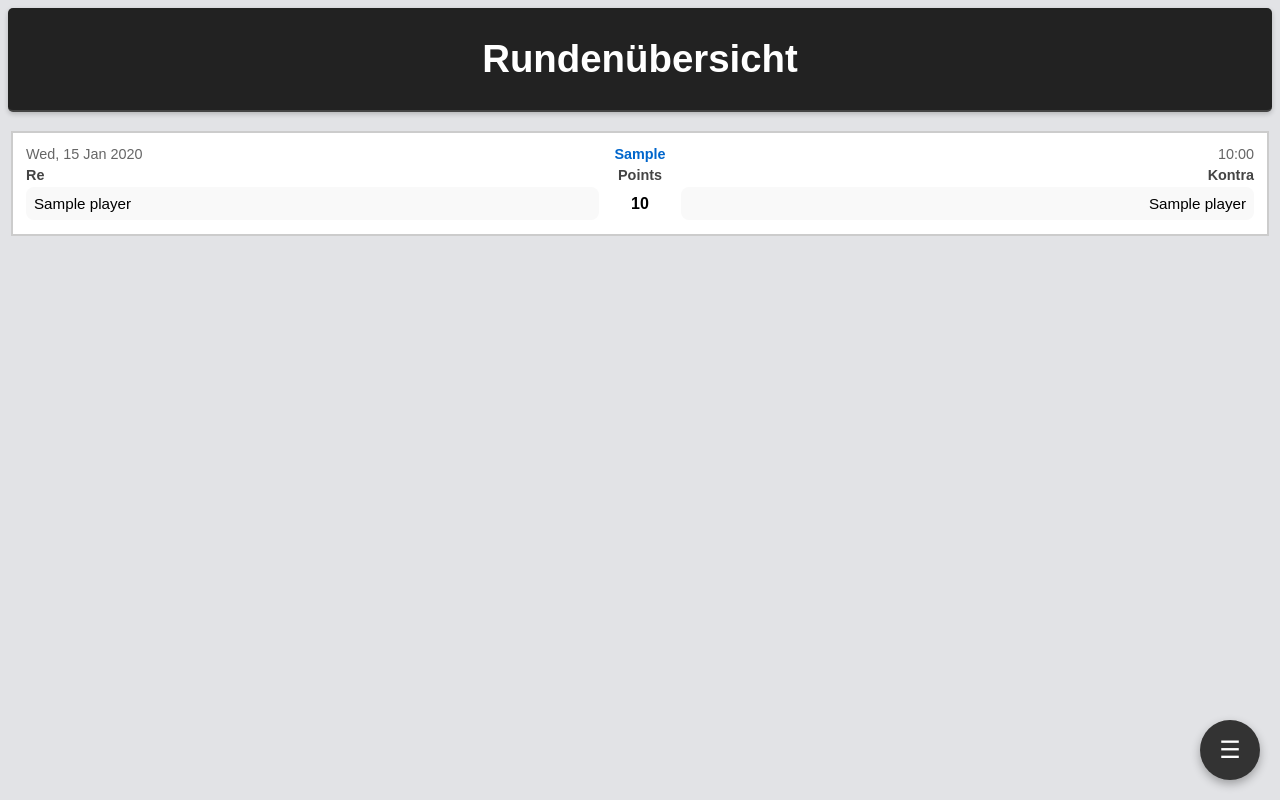
After one commit to Pht27/doko, a Flask app: template frontend/templates/sites/match_history/match_history.html in a window 1280 px wide. The commit adds this page. Run offline with Flask 3, Linux system fonts and the light colour scheme; the template is opened without the code that fills it: most values are stand-ins (such as "Sample title", 1, 10 or a date in 2020).

Commit message:
match history halbwegs okay aussehend

```diff
--- a/app.py
+++ b/app.py
@@ -2,6 +2,7 @@ import os
 from flask import Flask, redirect, url_for
 
 from backend.sites.players.routes import players_bp
+from backend.sites.match_history.routes import match_history_bp
 
 app = Flask(
     __name__,
@@ -10,6 +11,7 @@ app = Flask(
 )
 
 app.register_blueprint(players_bp)
+app.register_blueprint(match_history_bp)
 
 
 @app.route('/')
--- a/frontend/static/css/base/navbar.css
+++ b/frontend/static/css/base/navbar.css
@@ -4,6 +4,12 @@
   left: 50%;
   transform: translateX(-50%);
   z-index: 1001;
+}
+
+.hamburger-container {
+  left: auto;
+  right: 20px;
+  transform: none;
 }
 
 .hamburger-btn {
--- /dev/null
+++ b/frontend/static/css/components/match_container.css
@@ -0,0 +1,122 @@
+.match-card {
+  background: white;
+  border: 2px solid #ccc;
+  border-radius: px;
+  padding: 0.8rem;
+  margin-bottom: 0.5rem;
+  transition: box-shadow 0.2s ease;
+}
+
+.match-header {
+  display: flex;
+  justify-content: space-between;
+  align-items: center;
+  font-size: 0.9rem;
+  color: #666;
+  margin-bottom: 0.3rem;
+}
+
+.match-header-left {
+  flex: 1;
+  text-align: left;
+}
+
+.match-header-center {
+  flex: 1;
+  text-align: center;
+}
+
+.match-header-right {
+  flex: 1;
+  text-align: right;
+}
+
+.match-meta-row {
+  display: flex;
+  justify-content: space-between;
+  align-items: center;
+  font-weight: bold;
+  font-size: 0.9rem;
+  margin-bottom: 0.3rem;
+  color: #444;
+}
+
+.party-title {
+  flex: 1;
+  text-align: left;
+}
+
+.party-title.kontra {
+  flex: 1;
+  text-align: right;
+}
+
+.points-title {
+  flex: 1;
+  text-align: center;
+}
+
+.game-type {
+  font-weight: 600;
+  color: #0066cc; /* default blue */
+}
+
+.solo-game-type {
+  color: #f39c12; /* orange for solos */
+}
+
+.match-body {
+  display: flex;
+  justify-content: space-between;
+  align-items: stretch;
+}
+
+.match-body {
+  display: flex;
+  flex-wrap: nowrap; /* ❗️prevents wrapping */
+  justify-content: space-between;
+  align-items: flex-start;
+  gap: 0.5rem;
+  overflow-x: auto; /* optional: allows scroll if content doesn't fit */
+}
+
+.party-box {
+  flex: 1 1 0; /* ❗️forces shrinking */
+  min-width: 0;
+  box-sizing: border-box;
+  border-radius: 8px;
+  padding: 0.5rem;
+  background-color: #f9f9f9;
+}
+
+.player-name {
+  font-size: 0.95rem;
+}
+
+.player-name:not(:last-child) {
+  margin-bottom: 6px;
+}
+
+.points-box {
+  display: flex;
+  align-items: center;
+  justify-content: center;
+  background: rgba(0, 0, 0, 0);
+  padding: 0.5rem 1rem;
+  border-radius: 6px;
+  font-weight: bold;
+  min-width: 10px;
+  margin: 0 0.5rem;
+}
+
+.party-win {
+  background: #e1f5e6;
+}
+
+.party-lose {
+  background: #fdecea;
+}
+
+.party-box.kontra-team {
+  text-align: right;
+}
--- /dev/null
+++ b/frontend/static/css/sites/match_history.css
@@ -0,0 +1,6 @@
+#match-history-container {
+  display: flex;
+  flex-direction: column;
+  gap: 0.3rem;
+  padding: 0.2rem;
+}
--- a/frontend/templates/base/navbar.html
+++ b/frontend/templates/base/navbar.html
@@ -5,6 +5,6 @@
 <div class="overlay-menu" id="overlayMenu">
   <ul>
     <li><a href="/players">Spieler</a></li>
-    <li><a href="/new_game">Neues Spiel</a></li>
+    <li><a href="/match_history">Rundenübersicht</a></li>
   </ul>
 </div>
--- /dev/null
+++ b/frontend/templates/components/match_container.html
@@ -0,0 +1,94 @@
+<!-- <div class="match-card {% if match.is_solo %}solo{% endif %}">
+  <div class="match-header">
+    {{ match.time_stamp.strftime("%Y-%m-%d %H:%M") }} –
+    <span class="game-type">{{ match.game_type }}</span>
+  </div>
+  <div class="match-body">
+    <!-- <div
+      class="party-box {% if match.winning_party == 'Re' %}party-win{% else %}party-lose{% endif %}"
+    >
+      <div class="party-title">Re</div>
+      {% for team_num, players in match.re_team.items() %}
+      <div class="team-box">
+        {% for player in players %}
+        <div class="player-name">{{ player }}</div>
+        {% endfor %}
+      </div>
+      {% endfor %}
+    </div>
+
+    <div class="points-box">{{ match.points }} P</div>
+
+    <div
+      class="party-box {% if match.winning_party == 'Kontra' %}party-win{% else %}party-lose{% endif %}"
+    >
+      <div class="party-title">Kontra</div>
+      {% for team_num, players in match.kontra_team.items() %}
+      <div class="team-box">
+        {% for player in players %}
+        <div class="player-name">{{ player }}</div>
+        {% endfor %}
+      </div>
+      {% endfor %}
+    </div> -->
+<!-- <div
+      class="party-box {% if match.winning_party == 'Re' %}party-win{% elif match.winning_party == 'Kontra' %}party-lose{% endif %}"
+    >
+      {% for position, players in match.re_team.items() %}
+      <div class="player-name">{{ players | join(' + ') }}</div>
+      {% endfor %}
+    </div>
+
+    <div class="points-box">{{ match.points }}</div>
+
+    <div
+      class="party-box {% if match.winning_party == 'Kontra' %}party-win{% elif match.winning_party == 'Re' %}party-lose{% endif %}"
+    >
+      {% for position, players in match.kontra_team.items() %}
+      <div class="player-name">{{ players | join(' + ') }}</div>
+      {% endfor %}
+    </div>
+  </div>
+</div> -->
+
+<div class="match-card {% if match.is_solo %}solo{% endif %}">
+  <div class="match-header">
+    <div class="match-header-left">
+      {{ match.time_stamp.strftime("%a, %d %b %Y") }}
+    </div>
+    <div
+      class="match-header-center game-type {% if match.is_solo %}solo-game-type{% endif %}"
+    >
+      {{ match.game_type }}
+    </div>
+    <div class="match-header-right">
+      {{ match.time_stamp.strftime("%H:%M") }}
+    </div>
+  </div>
+
+  <div class="match-meta-row">
+    <div class="party-title">Re</div>
+    <div class="points-title">Points</div>
+    <div class="party-title kontra">Kontra</div>
+  </div>
+
+  <div class="match-body">
+    <div
+      class="party-box {% if match.winning_party == 'Re' %}party-win{% elif match.winning_party == 'Kontra' %}party-lose{% endif %}"
+    >
+      {% for position, players in match.re_team.items() %}
+      <div class="player-name">{{ players | join(' + ') }}</div>
+      {% endfor %}
+    </div>
+
+    <div class="points-box">{{ match.points }}</div>
+
+    <div
+      class="party-box kontra-team {% if match.winning_party == 'Kontra' %}party-win{% elif match.winning_party == 'Re' %}party-lose{% endif %}"
+    >
+      {% for position, players in match.kontra_team.items() %}
+      <div class="player-name">{{ players | join(' + ') }}</div>
+      {% endfor %}
+    </div>
+  </div>
+</div>
--- /dev/null
+++ b/frontend/templates/sites/match_history/match_history.html
@@ -0,0 +1,37 @@
+{% extends 'base/base.html' %}
+
+<!--  -->
+{% block extra_styles %}
+
+<link
+  rel="stylesheet"
+  href="{{ url_for('static', filename='css/sites/match_history.css') }}"
+/>
+<link
+  rel="stylesheet"
+  href="{{ url_for('static', filename='css/components/match_container.css') }}"
+/>
+{% endblock %}
+<!--  -->
+
+<h1>{% block title %} Rundenübersicht {% endblock %}</h1>
+
+{% block titlecard %} Rundenübersicht {% endblock %}
+
+<!--  -->
+{% block content %}
+<div id="match-history-container">
+  {% for match in matches %}
+  <!--  -->
+  {% include 'components/match_container.html' %}
+  <!--  -->
+  {% endfor %}
+</div>
+{% endblock %}
+<!--  -->
+
+{% block extra_scripts %}
+<script src="{{ url_for('static', filename='js/sites/match_history.js') }}"></script>
+<script src="{{ url_for('static', filename='js/components/match_container.js') }}"></script>
+{% endblock %}
+<!--  -->
```
Also changed, not shown: backend/sites/match_history/routes.py (added, +22 -0 lines), backend/sites/match_history/utils/transform_match_data.py (added, +44 -0 lines), database/round/queries/get_latest_rounds_for_match_history.sql (added, +24 -0 lines), frontend/templates/sites/players/players.html (+6 -1 lines), frontend/static/css/sites/players.css (added), frontend/static/js/components/match_container.js (added), frontend/static/js/sites/match_history.js (added), frontend/static/js/sites/players.js (added), 2 other files.
